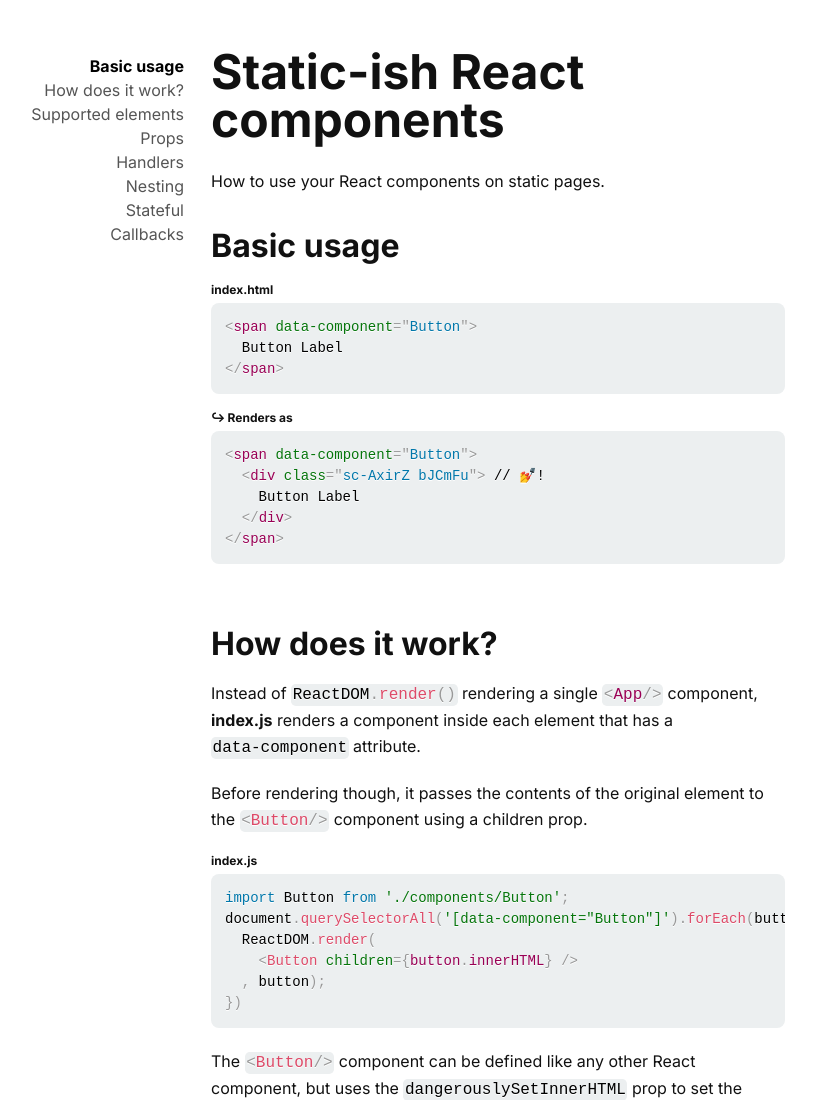
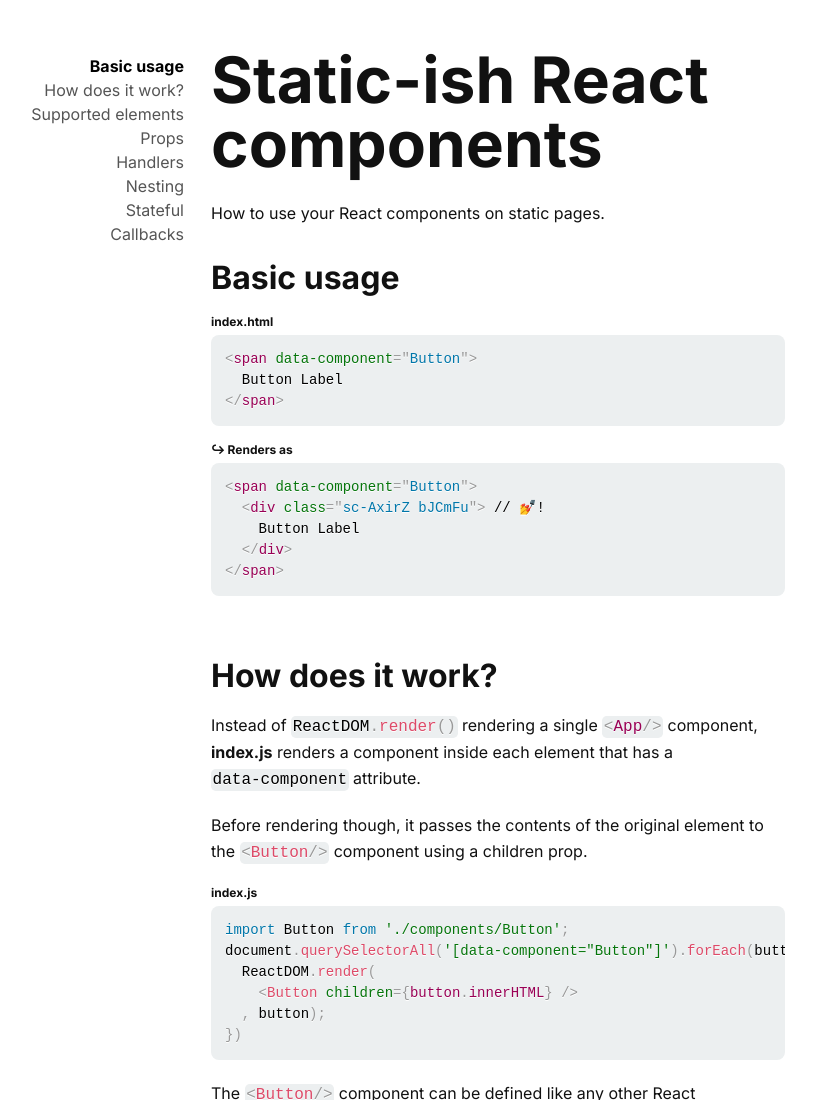
Before and after one commit to sambernhardt/static-react-components, a website: page index.html in a window 1280 px wide. Shown: the top 1100 px of the page, without its empty margins (142-958 px from the left). Drawn offline with Linux system fonts and the light colour scheme; some packages are replaced by stand-ins of ours; a script that the page names is missing.

Commit message:
Fixed h1 size

```diff
--- a/styles/sass/style.scss
+++ b/styles/sass/style.scss
@@ -81,8 +81,11 @@ h1, h2, h3, h4, h5 {
 }
 
 h1 {
-    font-size: 48px;
+    font-size: 64px;
     margin-bottom: 24px;
+    @media only screen and (max-width: 470px) {
+        font-size: 48px;
+    }
 }
 
 h2 {
```
Also changed, not shown: styles/css/style.css, 1 other file.
